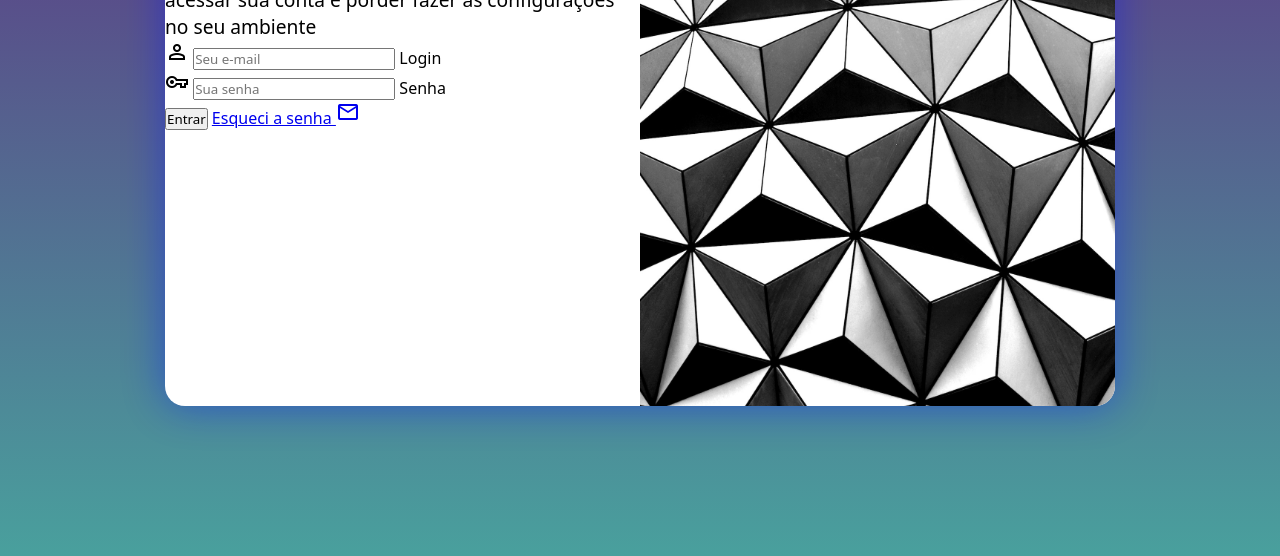
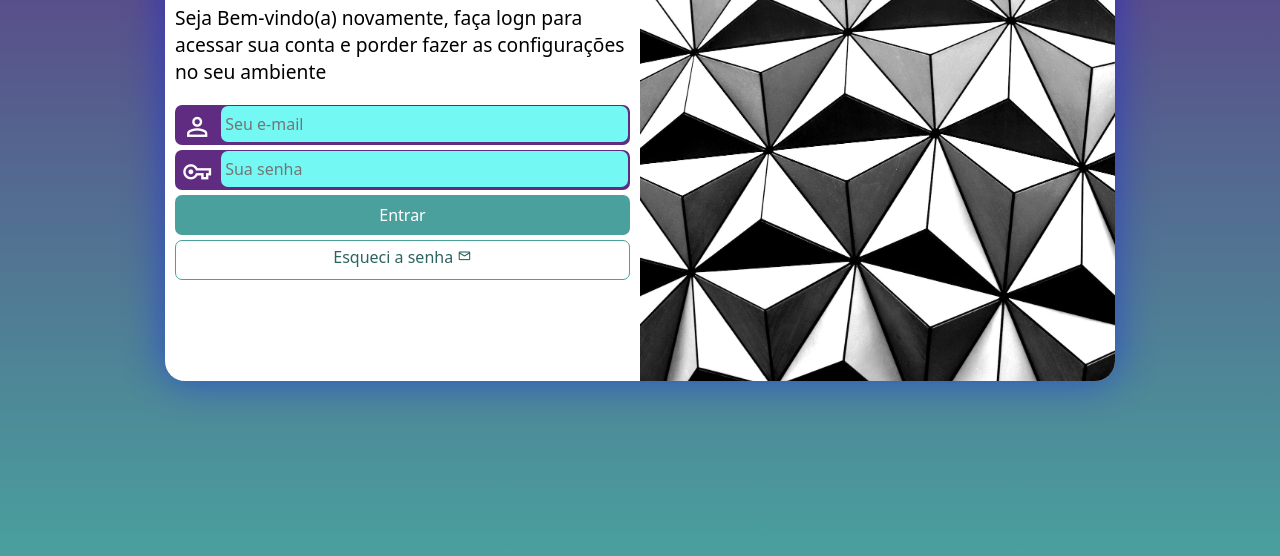
Before and after one commit to gabrielfeh/projeto-login, a plain HTML site: page index.html in a window 1280 px wide. Shown: the part 244-800 px from the top of the page. Drawn offline with nearby package versions, Linux system fonts and the light colour scheme.

Commit message:
att final

```diff
--- a/estilos/media-query.css
+++ b/estilos/media-query.css
@@ -1,24 +1,25 @@
 @charset "UTF-8";
 
-@media screen and (min-width: 768px) and (max-width: 992px){
+@media screen and (min-width: 768px) and (max-width: 992px){/*config tablet*/
 
     body{
         background-image: linear-gradient(to top, #49a09d, #5f2c82);
     }
 
     section#login{
-        width: 90vw;
+        width: 80vw;
+        height: 280px;
     }
 
     section#login > div#imagem {
         float: left;
-        width: 35%;
+        width: 30%;
         height: 100%;
     }
 
-    section#ogin > div#formulario {
+    section#login > div#formulario {
         float: right;
-        width: 65%;
+        width: 70%;
     }
 }
 
@@ -30,6 +31,7 @@
 
     section#login{
         width: 950px;
+        height: 450px;
     }
 
     section#login > div#imagem{
@@ -51,5 +53,6 @@
 
     div#formulario > p {
         font-size: 1.2em;
+        margin: 20px 0px;
     }
 }
--- a/estilos/style.css
+++ b/estilos/style.css
@@ -23,36 +23,36 @@ main {
     position: relative;
     height: 100vh;
     width: 100vw;
-}
+    }
 
-#login {
+section#login {
     position: absolute;
     top: 50%;
     left: 50%;
-    transform: translate(-50%, -50%);
     overflow: hidden;
+
 
     background-color: white;
     width: 250px;
-    height: 500px;
+    height: 515px;
     border-radius:  20px;
     box-shadow: 0px 0px 40px rgba(0, 17, 253, 0.45);
 
+    transform: translate(-50%, -50%);
     transition: width 0.5s, height 0.5s;
     transition-timing-function: ease;
 }
 
-#login > div#imagem {
+section#login > div#imagem {
     display: block;
     background: url(../imagens/background.jpg) no-repeat;
     background-size: cover;
     height: 200px;
 }
 
-#login > div#formulario {
+section#login > div#formulario {
     display: block;
-    padding: 10xp;
-
+    padding: 10px;
 }
 
 /*Formulario*/
@@ -65,3 +65,83 @@ div#formulario > h1 {
 div#formulario > p {
     font-size: 0.8em;
 }
+
+form > div.campo{
+    background-color: #5f2c82;
+    display: block;
+    width: 100%;
+    height: 40px;
+    border-radius: 7px;
+    margin: 5px 0px;
+    border: 2px solid #5f2c82;
+}
+
+div.campo > label {
+    display: none;
+}
+
+div.campo > i {
+    color: white;
+    font-size: 1.9em;
+    width: 40px;
+    padding: 5px;
+}
+
+div.campo > input {
+    background-color: #73f8f4;
+    font-size: 1em;
+    width: calc(100% - 44.39px);
+    height: 100%;
+    border: 0px;
+    border-radius: 7px;
+    padding: 4px;
+
+    transform: translateY(-12px);
+}
+
+div.campo >input:focus-within{
+    background-color: white;
+    border: none;
+}
+
+/* Botões */
+
+form > input[type=submit] {
+    display: block;
+    font-size: 1em;
+    width: 100%;
+    height: 40px;
+    background-color: #49a09d;
+    color: white;
+    border: none;
+    border-radius: 7px;
+    cursor: pointer;
+}
+
+form > input[type=submit]:hover {
+    background-color: #2d6462;
+}
+
+form > a.botao {
+    display: block;
+    text-align: center;
+    font-size: 1em;
+    width: 100%;
+    height: 40px;
+    margin-top: 5px;
+    padding-top: 5px;
+    background-color: white;
+    color: #2d6462;
+    border: 1px solid #49a09d;
+    border-radius: 7px;
+    text-decoration: none;
+}
+
+form > a.botao:hover{
+    background-color: #6cf3cf;
+}
+
+form >a.botao > i {
+    font-size:  0.9em;
+
+}
--- a/index.html
+++ b/index.html
@@ -5,9 +5,11 @@
     <meta http-equiv="X-UA-Compatible" content="IE=edge">
     <meta name="viewport" content="width=device-width, initial-scale=1.0">
     <title>Projeto Login</title>
+    <link rel="stylesheet" href="https://fonts.googleapis.com/css2?family=Material+Symbols+Outlined:opsz,wght,FILL,GRAD@20..48,100..700,0..1,-50..200" />
+
     <link rel="stylesheet" href="estilos/style.css">
     <link rel="stylesheet" href="estilos/media-query.css">
-    <link rel="stylesheet" href="https://fonts.googleapis.com/css2?family=Material+Symbols+Outlined:opsz,wght,FILL,GRAD@20..48,100..700,0..1,-50..200" />
+
 </head>
 <body>
     <main>
@@ -20,7 +22,7 @@
                 <p>Seja Bem-vindo(a) novamente, faça logn para acessar sua conta e porder fazer as configurações no seu ambiente</p>
                 <form action="login.php" method="post" autocomplete="on">
                     <div class="campo">
-                        <span class="material-symbols-outlined">person</span>
+                        <i class="material-symbols-outlined">person</i>
 
                         <input type="email" name="login" id="ilogin" placeholder="Seu e-mail" autocomplete="email" required maxlength="35">
 
@@ -29,7 +31,7 @@
                     </div>
                     <div class="campo">
 
-                        <span class="material-symbols-outlined">vpn_key</span>
+                        <i class="material-symbols-outlined">vpn_key</i>
 
                         <input type="password" name="senha" id="isenha" placeholder="Sua senha" autocomplete="current-password" required minlength="6" maxlength="20">
 
@@ -37,9 +39,8 @@
 
                     </div>
                     <input type="submit" value="Entrar">
-                    <a href="esqueci.html">Esqueci a senha <span class="material-symbols-outlined">
-                        mail
-                        </span></a>
+                    <a href="esqueci.html" class="botao">Esqueci a senha <i class="material-symbols-outlined">mail</i>
+                    </a>
                 </form>
             </div>
         </section>
```
